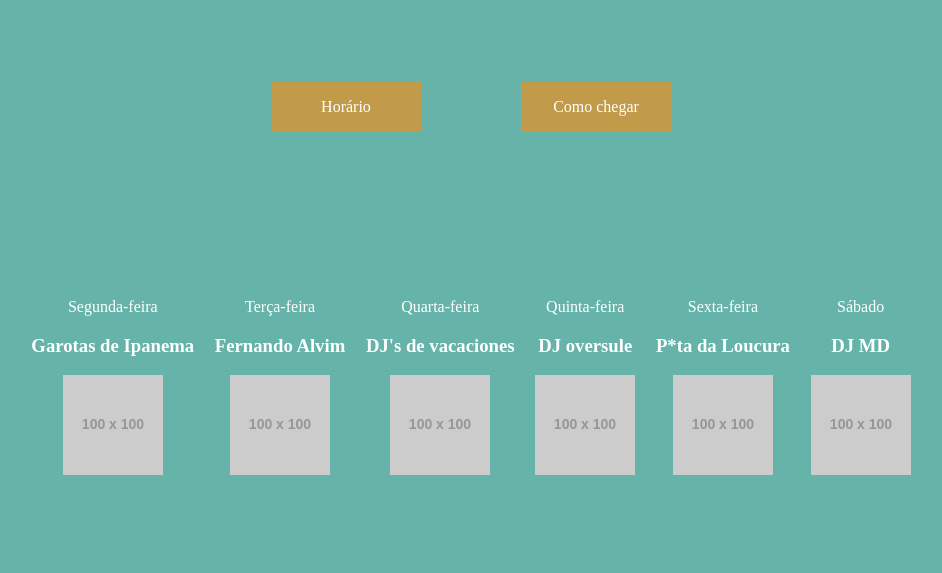
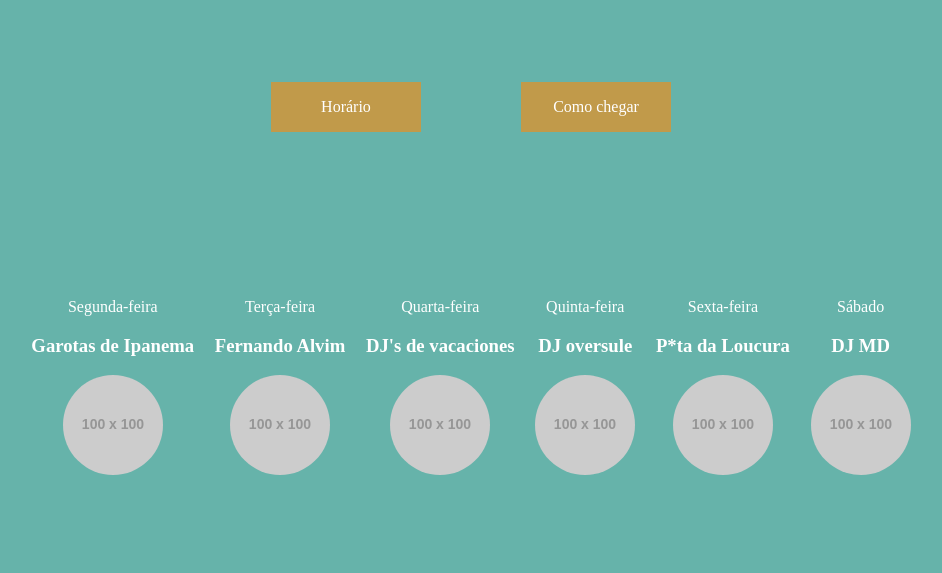
Before and after one commit to joaojusto/kulverao2015, a website: page app/index.html in a window 1280 px wide. Shown: the part 227-800 px from the top of the page, without its empty margins (169-1111 px from the left). Drawn offline with nearby package versions, Linux system fonts and the light colour scheme; some packages are replaced by stand-ins of ours; files that its build step writes are made by us from their sources; placeholder pictures from the web are drawn by us.

Commit message:
Round images

```diff
--- a/app/styles/components/_base.scss
+++ b/app/styles/components/_base.scss
@@ -2,5 +2,5 @@
 @import "header";
 @import "footer";
 @import "hero";
-@import "lineup";
+@import "lineup_grid";
 @import "map";
--- a/app/styles/components/_lineup.scss
+++ b/app/styles/components/_lineup_grid.scss
@@ -11,6 +11,6 @@
   color: $Theme-color-white;
 }
 
-.Lineup-image {
+.Lineup-image {
   border-radius: 50%;
 }
```
